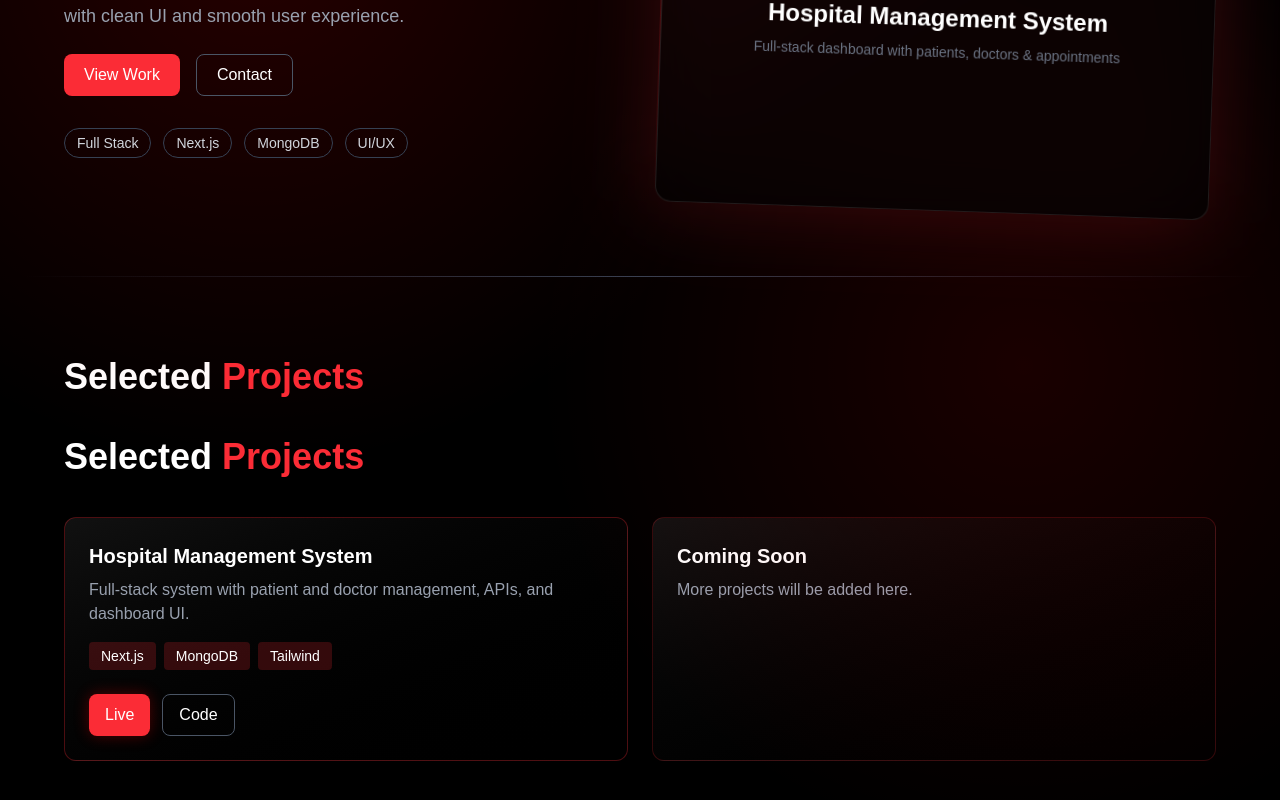
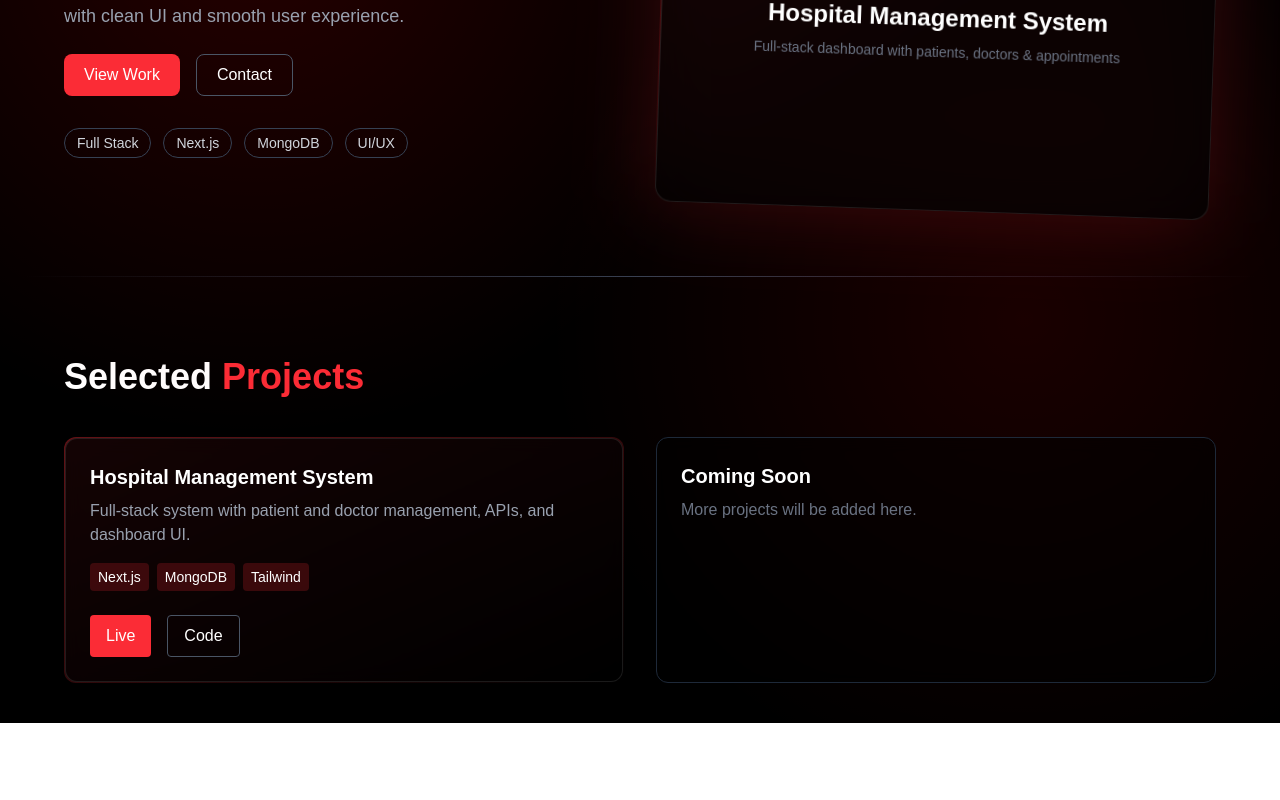
Before and after one commit to Shalineeeweeee/portfolio, a Next.js app: page / in a window 1280 px wide. Shown: the part 288-1088 px from the top of the page. After the commit the page ends 1011 px from the top, so only its background shows below. Built offline with nearby package versions, Linux system fonts and the light colour scheme.

Commit message:
updating project section

```diff
--- a/app/components/ProjectsSection.tsx
+++ b/app/components/ProjectsSection.tsx
@@ -1,15 +1,11 @@
 export default function ProjectsSection() {
   return (
-    <section id="projects">
+    <div id="projects" className="grid md:grid-cols-2 gap-8">
 
-      <h2 className="text-3xl md:text-4xl font-bold mb-10">
-        Selected <span className="text-red-500">Projects</span>
-      </h2>
+      {/* PROJECT CARD */}
+      <div className="relative p-[1px] rounded-xl bg-gradient-to-br from-red-500/40 to-transparent hover:scale-[1.02] transition">
 
-      <div className="grid md:grid-cols-2 gap-6">
-
-        {/* PROJECT 1 */}
-        <div className="p-6 rounded-xl bg-gradient-to-br from-[#111] to-black border border-red-500/30 hover:shadow-[0_0_30px_rgba(255,0,0,0.25)] hover:-translate-y-2 transition duration-300">
+        <div className="rounded-xl bg-black/80 backdrop-blur border border-white/10 p-6 h-full">
 
           <h3 className="text-xl font-semibold">
             Hospital Management System
@@ -19,44 +15,37 @@ export default function ProjectsSection() {
             Full-stack system with patient and doctor management, APIs, and dashboard UI.
           </p>
 
-          <div className="flex gap-2 mt-4 flex-wrap">
-            <span className="bg-red-500/20 px-3 py-1 rounded text-sm">Next.js</span>
-            <span className="bg-red-500/20 px-3 py-1 rounded text-sm">MongoDB</span>
-            <span className="bg-red-500/20 px-3 py-1 rounded text-sm">Tailwind</span>
+          {/* TECH */}
+          <div className="flex gap-2 mt-4 text-sm">
+            <span className="bg-red-500/20 px-2 py-1 rounded">Next.js</span>
+            <span className="bg-red-500/20 px-2 py-1 rounded">MongoDB</span>
+            <span className="bg-red-500/20 px-2 py-1 rounded">Tailwind</span>
           </div>
 
-          <div className="mt-6 flex gap-3">
-            <button
-              type="button"
-              className="bg-red-500 hover:bg-red-600 px-4 py-2 rounded-lg shadow-[0_0_15px_rgba(255,0,0,0.3)]"
-            >
+          {/* BUTTONS */}
+          <div className="mt-6 flex gap-4">
+            <button className="bg-red-500 px-4 py-2 rounded hover:shadow-[0_0_15px_rgba(255,0,0,0.6)]">
               Live
             </button>
 
-            <button
-              type="button"
-              className="border border-gray-600 hover:border-gray-400 px-4 py-2 rounded-lg"
-            >
+            <button className="border border-gray-600 px-4 py-2 rounded hover:border-gray-400">
               Code
             </button>
           </div>
         </div>
 
-        {/* PROJECT 2 */}
-        <div className="p-6 rounded-xl bg-gradient-to-br from-[#111] to-black border border-red-500/20 hover:shadow-[0_0_20px_rgba(255,0,0,0.15)] hover:-translate-y-2 transition duration-300">
-
-          <h3 className="text-xl font-semibold">
-            Coming Soon
-          </h3>
-
-          <p className="text-gray-400 mt-2">
-            More projects will be added here.
-          </p>
-
-        </div>
-
+        {/* glow */}
+        <div className="absolute inset-0 rounded-xl blur-2xl bg-red-500/10 -z-10"></div>
       </div>
 
-    </section>
+      {/* SECOND CARD */}
+      <div className="p-6 rounded-xl border border-gray-800 bg-black/50 backdrop-blur">
+        <h3 className="text-xl font-semibold">Coming Soon</h3>
+        <p className="text-gray-500 mt-2">
+          More projects will be added here.
+        </p>
+      </div>
+
+    </div>
   );
 }
```
